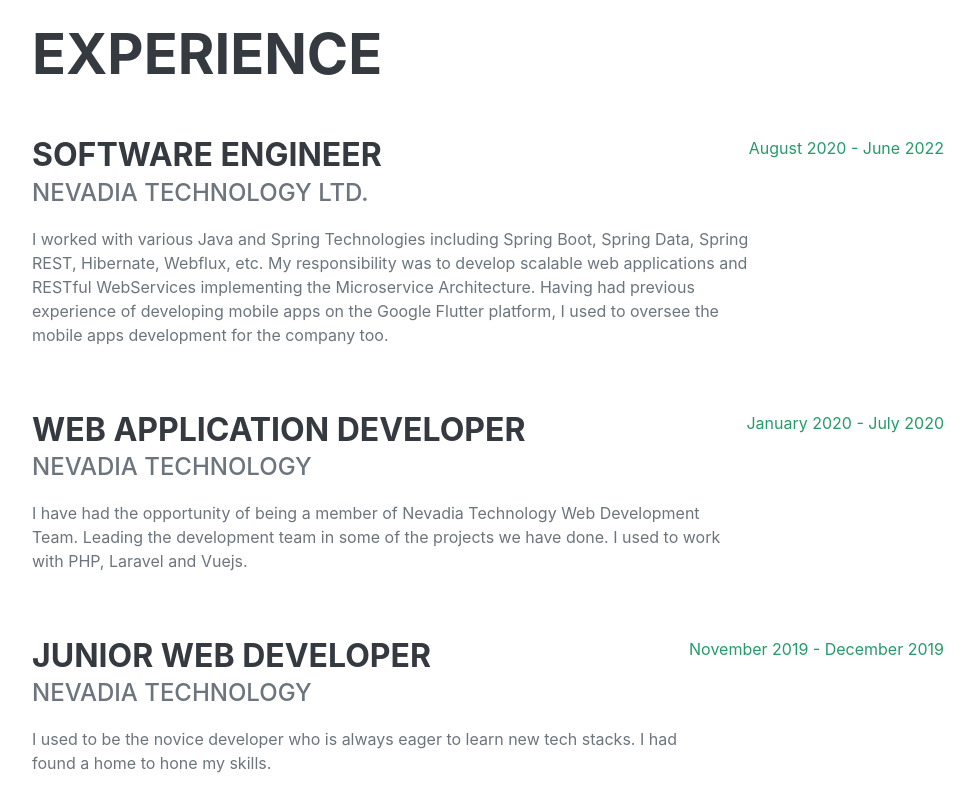
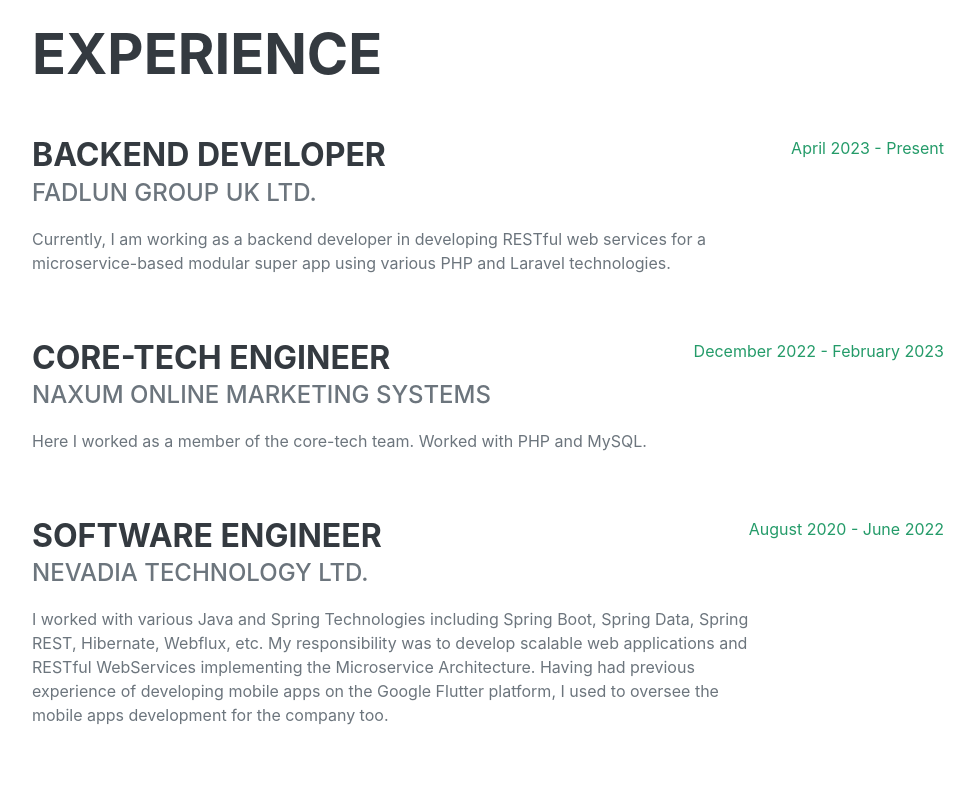
Before and after one commit to nextzakir/nextzakir.github.io, a plain HTML site: page index.html in a window 1280 px wide. Shown: the part 860-1660 px from the top of the page, without its empty margins (288-1263 px from the left). Drawn offline with nearby package versions, Linux system fonts and the light colour scheme; a web font is replaced by a local one.

Commit message:
Update on 08/09/2024.

```diff
--- a/index.html
+++ b/index.html
@@ -48,7 +48,7 @@
                         <!-- <a href="#" target="_blank">Sylhet</a>, Bangladesh. -->
                         <a href="mailto:zakirhussain95@outlook.com">zakirhussain95@outlook.com</a>
                     </div>
-                    <p class="lead mb-5">This is Zakir Hussain from Sylhet, Bangladesh. I am a Software Engineer focused mainly on MSA, design patterns, and RESTful WebServices.</p>
+                    <p class="lead mb-5">This is Zakir Hussain from Sylhet, Bangladesh. I am a Software Engineer focused mainly on micro-services for web and mobile applications.</p>
                     <div class="social-icons">
                         <a class="social-icon" href="https://www.linkedin.com/in/nextzakir/" target="_blank"><i class="fab fa-linkedin-in"></i></a>
                         <a class="social-icon" href="https://github.com/nextzakir" target="_blank"><i class="fab fa-github"></i></a>
@@ -64,27 +64,27 @@
                     <h2 class="mb-5">Experience</h2>
                     <div class="d-flex flex-column flex-md-row justify-content-between mb-5">
                         <div class="flex-grow-1">
+                            <h3 class="mb-0">Backend Developer</h3>
+                            <div class="subheading mb-3">Fadlun Group UK Ltd.</div>
+                            <p>Currently, I am working as a backend developer in developing RESTful web services for a microservice-based modular super app using various PHP and Laravel technologies.</p>
+                        </div>
+                        <div class="flex-shrink-0"><span class="text-primary">April 2023 - Present</span></div>
+                    </div>
+                    <div class="d-flex flex-column flex-md-row justify-content-between mb-5">
+                        <div class="flex-grow-1">
+                            <h3 class="mb-0">Core-Tech Engineer</h3>
+                            <div class="subheading mb-3">Naxum Online Marketing Systems</div>
+                            <p>Here I worked as a member of the core-tech team. Worked with PHP and MySQL.</p>
+                        </div>
+                        <div class="flex-shrink-0"><span class="text-primary">December 2022 - February 2023</span></div>
+                    </div>
+                    <div class="d-flex flex-column flex-md-row justify-content-between mb-5">
+                        <div class="flex-grow-1">
                             <h3 class="mb-0">Software Engineer</h3>
                             <div class="subheading mb-3">Nevadia Technology Ltd.</div>
                             <p>I worked with various Java and Spring Technologies including Spring Boot, Spring Data, Spring REST, Hibernate, Webflux, etc. My responsibility was to develop scalable web applications and RESTful WebServices implementing the Microservice Architecture. Having had previous experience of developing mobile apps on the Google Flutter platform, I used to oversee the mobile apps development for the company too.</p>
                         </div>
                         <div class="flex-shrink-0"><span class="text-primary">August 2020 - June 2022</span></div>
-                    </div>
-                    <div class="d-flex flex-column flex-md-row justify-content-between mb-5">
-                        <div class="flex-grow-1">
-                            <h3 class="mb-0">Web Application Developer</h3>
-                            <div class="subheading mb-3">Nevadia Technology</div>
-                            <p>I have had the opportunity of being a member of Nevadia Technology Web Development Team. Leading the development team in some of the projects we have done. I used to work with PHP, Laravel and Vuejs.</p>
-                        </div>
-                        <div class="flex-shrink-0"><span class="text-primary">January 2020 - July 2020</span></div>
-                    </div>
-                    <div class="d-flex flex-column flex-md-row justify-content-between mb-5">
-                        <div class="flex-grow-1">
-                            <h3 class="mb-0">Junior Web Developer</h3>
-                            <div class="subheading mb-3">Nevadia Technology</div>
-                            <p>I used to be the novice developer who is always eager to learn new tech stacks. I had found a home to hone my skills.</p>
-                        </div>
-                        <div class="flex-shrink-0"><span class="text-primary">November 2019 - December 2019</span></div>
                     </div>
                     <!-- <div class="d-flex flex-column flex-md-row justify-content-between">
                         <div class="flex-grow-1">
```
